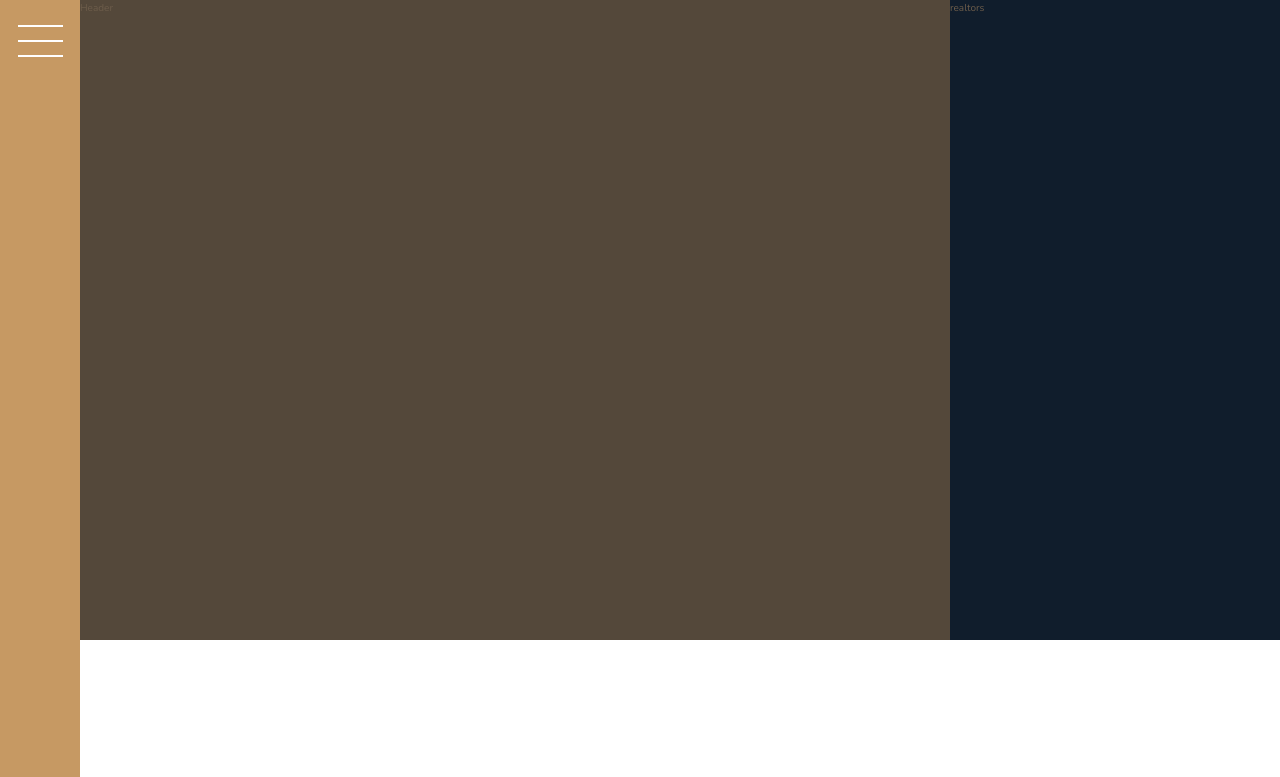
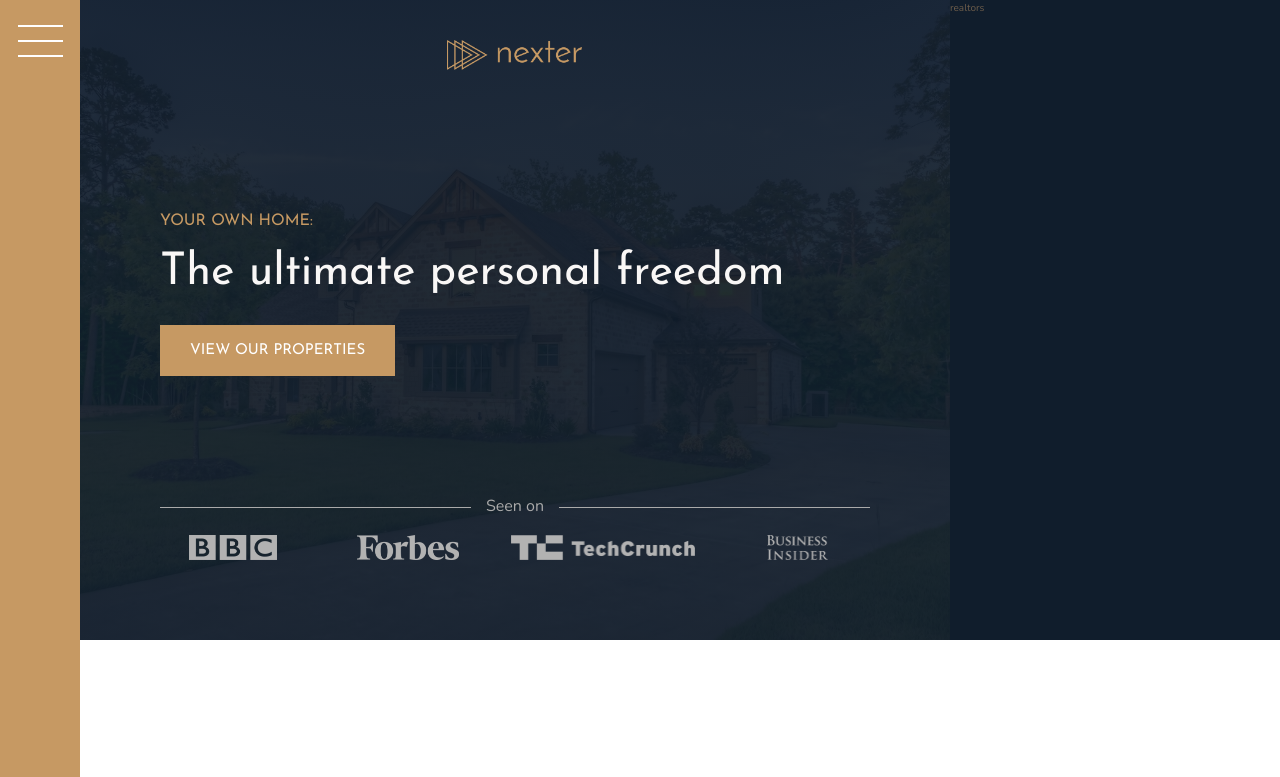
Before and after one commit to RamaneDev/CSS_GRID_NEXTER, a website: page starter/index.html in a window 1280 px wide. Shown: the top 777 px of the page. Drawn offline with nearby package versions, Linux system fonts and the light colour scheme; files that its build step writes are made by us from their sources.

Commit message:
header part

```diff
--- a/starter/index.html
+++ b/starter/index.html
@@ -18,7 +18,17 @@
         </div>
 
         <header class="header">
-            Header
+           <img src="img/logo.png" alt="Nexter logo" class="header__logo">
+           <h3 class="heading-3">your own home:</h3>
+           <h1 class="heading-1">The ultimate personal freedom</h1>
+           <button class="btn header__btn">View our properties</button>
+           <div class="header__seeon-text">Seen on</div>
+           <div class="header__seeon-logos">
+               <img src="img/logo-bbc.png" alt="Seen on logo 1">
+               <img src="img/logo-forbes.png" alt="Seen on logo 2">
+               <img src="img/logo-techcrunch.png" alt="Seen on logo 3">
+               <img src="img/logo-bi.png" alt="Seen on logo 4">
+           </div>
         </header>
 
         <div class="realtors">
--- a/starter/sass/_header.scss
+++ b/starter/sass/_header.scss
@@ -1,4 +1,60 @@
 .header {
-    background-color: $color-grey-dark-1;
+
     grid-column: full-start / col-end 6;
+    background-image: linear-gradient(rgba($color-secondary, .93), rgba($color-secondary, .93)), url(../img/hero.jpeg);
+    background-position: center;
+    background-size: cover;
+
+    display: grid;
+    grid-template-columns: minmax(min-content, max-content);
+    grid-template-rows: 1fr min-content minmax(6rem, min-content) 1fr;
+    row-gap: 1.5rem;
+    padding: 8rem;
+    padding-top: 4rem;
+    justify-content: center;
+
+
+
+    &__logo {
+        height: 3rem;
+        justify-self: center;
+    }
+
+    &__btn {
+        justify-self: start;
+        align-self: start;
+
+    }
+
+    &__seeon-text {
+        font-size: 1.6rem;
+        column-gap: 1.5rem;
+        color: #aaa;
+        display: grid;
+        grid-template-columns: 1fr max-content 1fr;
+        align-items: center;
+
+        &::after,
+        &::before {
+            content: "";
+            height: 1px;
+            background-color: currentColor;
+            display: block;
+        }
+
+    }
+
+    &__seeon-logos {
+
+        img {
+            height: 2.5rem;
+            filter: brightness(70%);
+        }
+
+        display: grid;
+        grid-template-columns: repeat(4, 1fr);
+        column-gap: 3rem;
+        justify-items: center;
+        align-items: center;
+    }
 }
--- a/starter/sass/_typography.scss
+++ b/starter/sass/_typography.scss
@@ -7,6 +7,9 @@
 
 .heading-1 {
     @extend %heading;
+    font-size: 4.5rem;
+    color: $color-grey-light-1;
+    line-height: 1
 
 }
 
```
